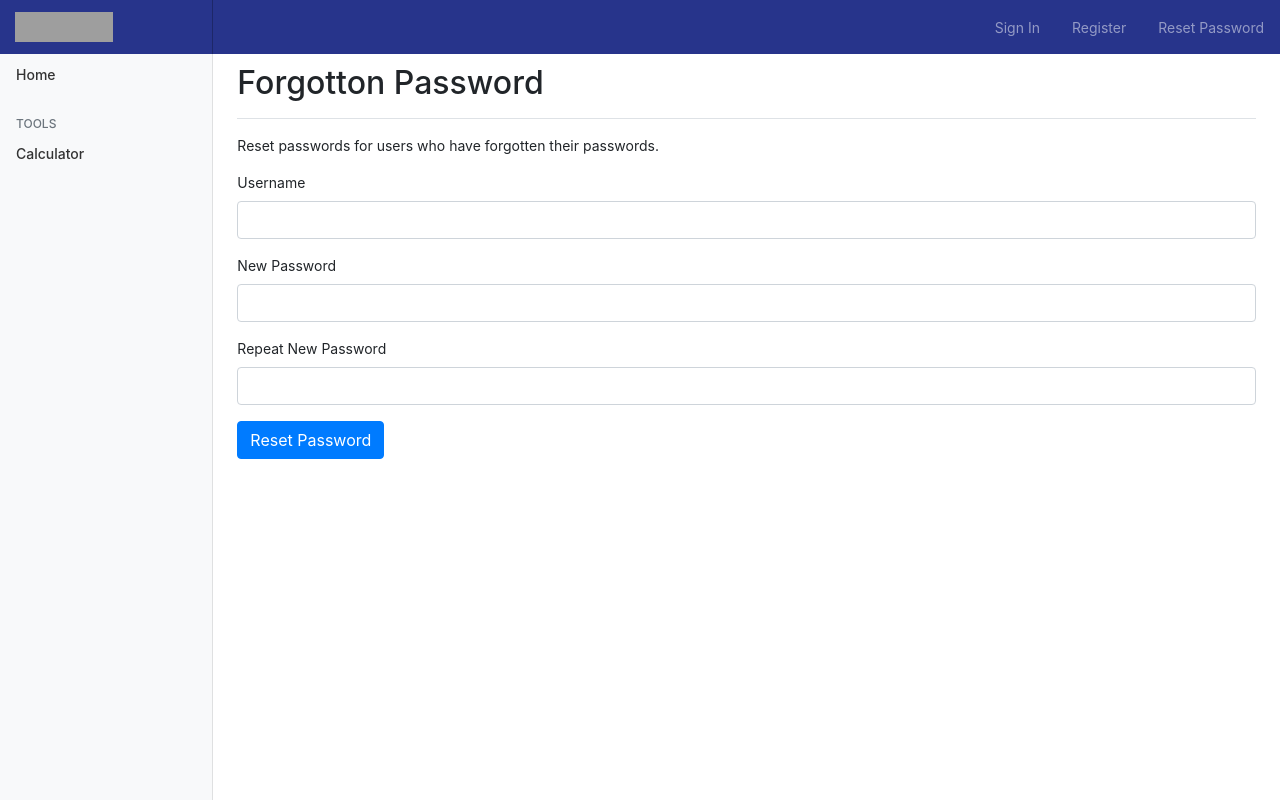
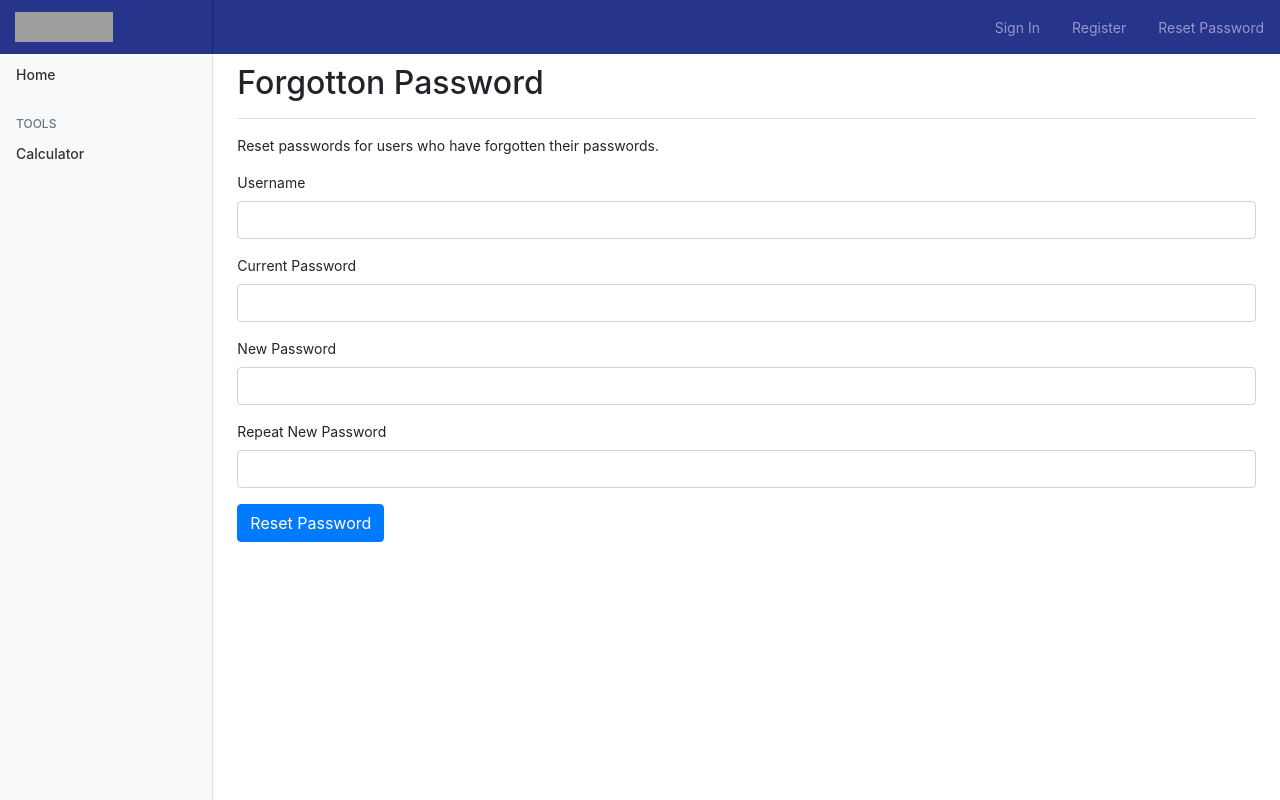
Before and after one commit to deanvains/Modelling-Returns-On-Funds, a Flask app: page /adminreset in a window 1280 px wide. Run offline with Flask 2, Linux system fonts and the light colour scheme; some libraries are stand-ins or nearby versions; grey boxes are pictures that could not be loaded.

Commit message:
fixed error messages

```diff
--- a/app/forms.py
+++ b/app/forms.py
@@ -51,14 +51,14 @@ class ResetPassword(FlaskForm):
 	username = StringField('Username', validators=[DataRequired()])
 	currentPassword = PasswordField('Current Password', validators=[DataRequired()])
 	newPassword = PasswordField('New Password', validators=[DataRequired()])
-	newPassword2 = PasswordField('Repeat New Password', validators=[DataRequired(), EqualTo('newPassword')])
+	newPassword2 = PasswordField('Repeat New Password', validators=[DataRequired()])
 	submit = SubmitField('Reset Password')
 
 
 class ForgottenPassword(FlaskForm):
 	username = StringField('Username', validators=[DataRequired()])
 	newPassword = PasswordField('New Password', validators=[DataRequired()])
-	newPassword2 = PasswordField('Repeat New Password', validators=[DataRequired(), EqualTo('newPassword')])
+	newPassword2 = PasswordField('Repeat New Password', validators=[DataRequired()])
 	submit = SubmitField('Reset Password')
 
 
--- a/app/routes.py
+++ b/app/routes.py
@@ -495,6 +495,7 @@ def profile():
             intclass1 = str(data1.intclass)
             thisinterest1 = float(data1.interest)
             spending1 = data1.spending
+            title1 = str(data1.nickname)
             fprofile = None
             timeframe1 = int(data1.timeframe)
             distribution1 = float(data1.distribution)
@@ -615,6 +616,7 @@ def profile():
             month2 = str(data2.month)
             intMonth2 = findMonth(month2)
             year2 = int(data2.year)
+            title2 = str(data2.nickname)
 
             value2 = int(data2.value)
             intclass2 = str(data2.intclass)
@@ -740,14 +742,14 @@ def profile():
             # find greatest years
 
 
-            return render_template("profile.html", title='Profile', expected=expected.query.all(), timeframemax=timeframemax, form=Remove, View=View,Analyse=Analyse, calc=[[0],[0]],calc3=calc3, calc4=calc4, timeframe=0,years=0,decMonth=0, timeframe1 = timeframe1, timeframe2=timeframe2,intclass1 = intclass1,intclass2 = intclass2,years1=year1,years2=year2,decMonth1 = decMonth1,decMonth2 = decMonth2,spending1 = spending1,spending2 = spending2,error = 'False3', error2=error2,months1 = intMonth1,months2 = intMonth2)
+            return render_template("profile.html", title='Profile', title1=title1, title2=title2, expected=expected.query.all(), timeframemax=timeframemax, form=Remove, View=View,Analyse=Analyse, calc=[[0],[0]],calc3=calc3, calc4=calc4, timeframe=0,years=0,decMonth=0, timeframe1 = timeframe1, timeframe2=timeframe2,intclass1 = intclass1,intclass2 = intclass2,years1=year1,years2=year2,decMonth1 = decMonth1,decMonth2 = decMonth2,spending1 = spending1,spending2 = spending2,error = 'False3', error2=error2,months1 = intMonth1,months2 = intMonth2)
 
         else:
             error2 = True
-            return render_template("profile.html", title='Profile', expected=expected.query.all(),timeframemax=0, form=Remove, View=View, Analyse=Analyse, calc = [[0],[0]],calc3=[[1],[0]], calc4=[[1],[0]],timeframe=0,years=year,decMonth=0,timeframe1 = 0,years1=0,decMonth1 = 0,spending1 = 0,timeframe2 = 0,years2=0,decMonth2 = 0,spending2 = 0,error = {}, error2=error2)
+            return render_template("profile.html", title='Profile', title1=0, title2=0,expected=expected.query.all(),timeframemax=0, form=Remove, View=View, Analyse=Analyse, calc = [[0],[0]],calc3=[[1],[0]], calc4=[[1],[0]],timeframe=0,years=year,decMonth=0,timeframe1 = 0,years1=0,decMonth1 = 0,spending1 = 0,timeframe2 = 0,years2=0,decMonth2 = 0,spending2 = 0,error = {}, error2=error2)
 
     error2=False
-    return render_template("profile.html", title='Profile', expected=expected.query.all(),timeframemax=0, form=Remove, View=View, Analyse=Analyse, calc = [[0],[0]],calc3=[[0],[0]], calc4=[[0],[0]],timeframe=0,years=0,decMonth=0,timeframe1 = 0,years1=0,decMonth1 = 0,spending1 = 0,timeframe2 = 0,years2=0,decMonth2 = 0,spending2= 0,error = {}, error2=error2)
+    return render_template("profile.html", title='Profile',title1=0, title2=0, expected=expected.query.all(),timeframemax=0, form=Remove, View=View, Analyse=Analyse, calc = [[0],[0]],calc3=[[0],[0]], calc4=[[0],[0]],timeframe=0,years=0,decMonth=0,timeframe1 = 0,years1=0,decMonth1 = 0,spending1 = 0,timeframe2 = 0,years2=0,decMonth2 = 0,spending2= 0,error = {}, error2=error2)
 
 
 @app.route('/signin', methods=['GET', 'POST'])
@@ -783,16 +785,31 @@ def register():
 
 @app.route('/reset', methods=['GET', 'POST'])
 def reset():
-	form = ResetPassword()
-	if form.validate_on_submit():
-		user = User.query.filter_by(username=form.username.data).first()
-		if user is None or not user.check_password(form.currentPassword.data):
-			flash('Invalid username or current password')
-			return redirect(url_for('reset'))
-		user.set_password(form.newPassword.data)
-		db.session.commit()
-		return redirect(url_for('signin'))
-	return render_template('reset.html', title='Reset Password', form=form)
+    form = ResetPassword()
+    if form.validate_on_submit():
+        user = User.query.filter_by(username=form.username.data).first()
+        if (user == None):
+            return render_template('reset.html', title='Reset Password', form=form, error = True, error2 =False)
+        elif (user!=None and not user.check_password(form.currentPassword.data)):
+            return render_template('reset.html', title='Reset Password', form=form, error = True, error2 =False)
+
+
+        if (form.newPassword.data == form.newPassword2.data):
+            user.set_password(form.newPassword.data)
+            db.session.commit()
+            return redirect(url_for('reset'))
+        else:
+            return render_template('reset.html', title='Reset Password', form=form, error = False, error2 =True)
+    return render_template('reset.html', title='Reset Password', form=form, error = False, error2 =False)
+
+
+
+	# 	if user is None or not user.check_password(form.currentPassword.data):
+	# 		return redirect(url_for('reset'))
+	# 	user.set_password(form.newPassword.data)
+	# 	db.session.commit()
+	# 	return redirect(url_for('signin'))
+	# return render_template('reset.html', title='Reset Password', form=form)
 
 
 @app.route('/logout')
@@ -846,13 +863,18 @@ def makeadmin():
 
 @app.route('/adminreset', methods=['GET', 'POST'])
 def adminreset():
-	form = ForgottenPassword()
-	if form.validate_on_submit():
-		user = User.query.filter_by(username=form.username.data).first()
-		user.set_password(form.newPassword.data)
-		db.session.commit()
-		return redirect(url_for('homepage'))
-	return render_template('adminreset.html', title='Forgotten Password', form=form)
+    form = ResetPassword()
+    if form.validate_on_submit():
+        user = User.query.filter_by(username=form.username.data).first()
+        if (user != None):
+            if (form.newPassword.data != form.newPassword2.data):
+                 return render_template('adminreset.html', title='Forgotten Password', form=form, error = False, error2 =True)
+            user.set_password(form.newPassword.data)
+            db.session.commit()
+            return redirect(url_for('homepage'))
+        else:
+            return render_template('adminreset.html', title='Forgotten Password', form=form, error = True, error2 =False)
+    return render_template('adminreset.html', title='Forgotten Password', form=form, error = False, error2 =False)
 
 @app.route('/userlist', methods=['GET', 'POST'])
 def userlist():
--- a/app/templates/adminreset.html
+++ b/app/templates/adminreset.html
@@ -11,9 +11,16 @@
     </div>
 
     <p> Reset passwords for users who have forgotten their passwords. </p>
+    {% if error == True %}
+    <p><span style="color:red">This user does not exist.</span></p>
 
-            <form class="form form-horizontal" method="post" role="form">        {{ wtf.quick_form(form, action=".", method="post", extra_classes=None, role="form", form_type="basic", horizontal_columns=('lg', 2, 10), enctype=None, button_map={'submit':'primary'}, id="")}}
+    {% elif error2 == True %}
+    <p><span style="color:red">Passwords do not match.</span></p>
+    {% endif %}
+            <form class="form form-horizontal" method="post" role="form">
+                {{ wtf.quick_form(form, action=".", method="post", extra_classes=None, role="form", form_type="basic", horizontal_columns=('lg', 2, 10), enctype=None, button_map={'submit':'primary'}, id="")}}
                 </form>
+
 
 </main>
 {% endblock %}
--- a/app/templates/reset.html
+++ b/app/templates/reset.html
@@ -6,7 +6,12 @@
     <div class="d-flex justify-content-between flex-wrap flex-md-nowrap align-items-center pt-3 pb-2 mb-3 border-bottom">
         <h1 class="h2">Reset Password</h1>
     </div>
+    {% if error == True %}
+    <p><span style="color:red">Invalid user or password.</span></p>
 
+    {% elif error2 == True %}
+    <p><span style="color:red">Passwords do not match.</span></p>
+    {% endif %}
             <form class="form form-horizontal" method="post" role="form">
                {{ wtf.quick_form(form, action=".", method="post", extra_classes=None, role="form", form_type="basic", horizontal_columns=('lg', 2, 10), enctype=None, button_map={'submit':'primary'}, id="")}}
                 </form>
```
Also changed, not shown: app/templates/profile.html (+4 -3 lines), app.db.
